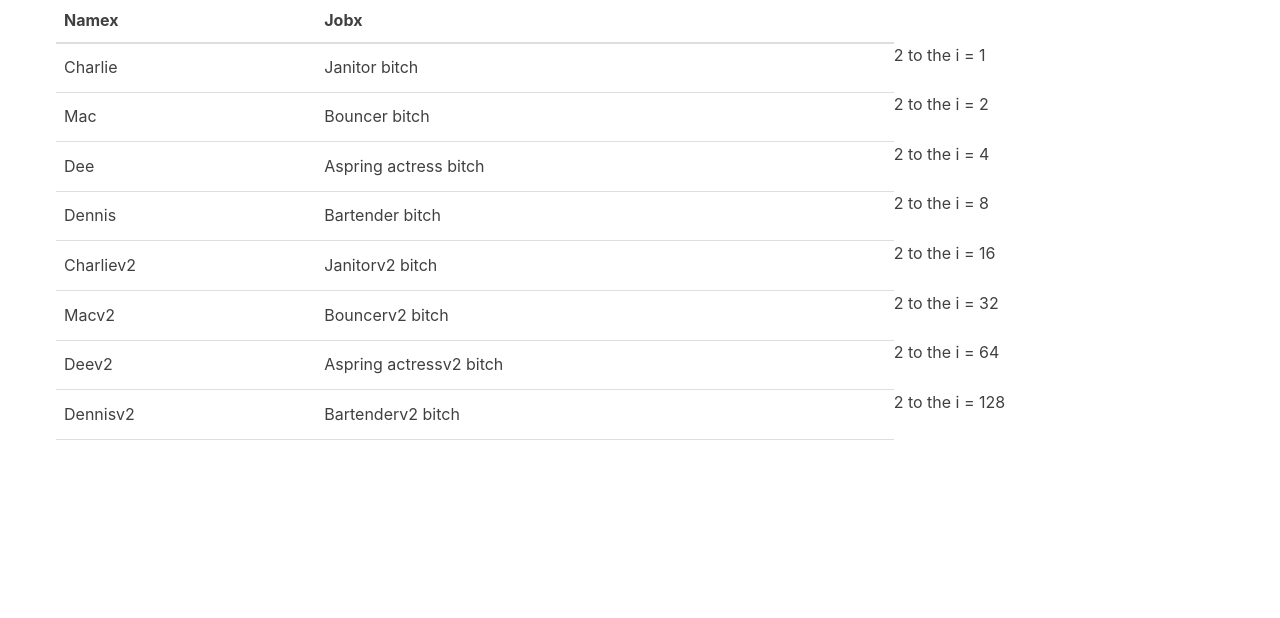
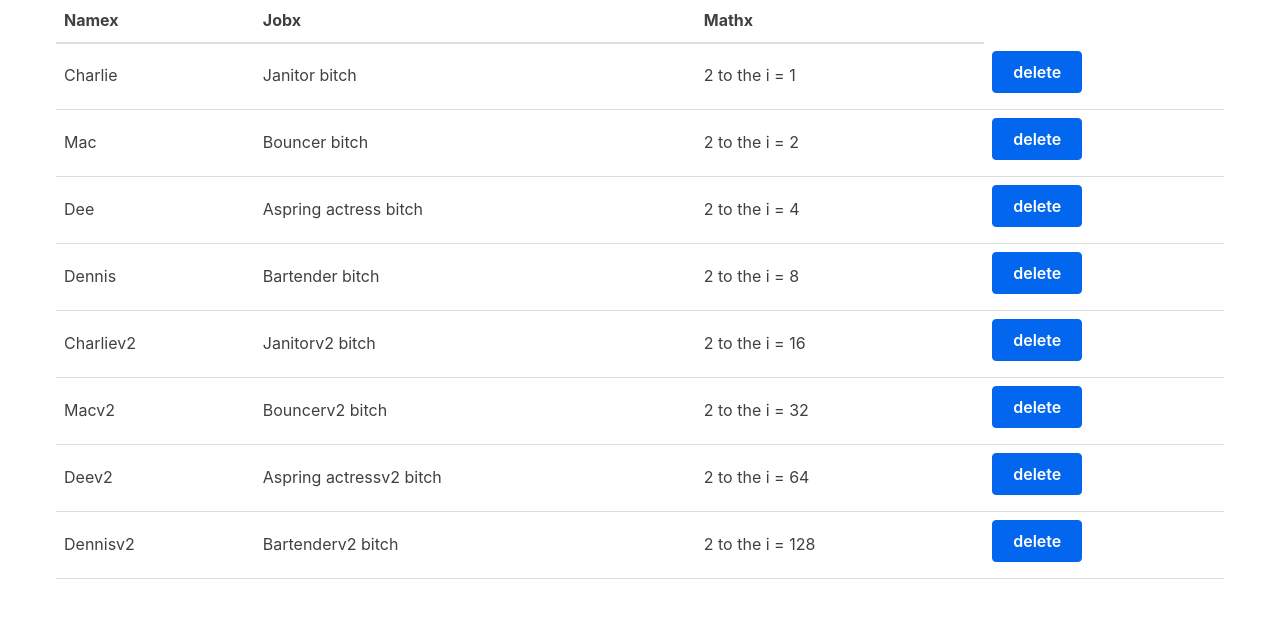
Before and after one commit to codejoy-wins/React4Beginners, a React (Create React App) app: page / in a window 1280 px wide. Shown: the top 618 px of the page. Built offline with nearby package versions, Linux system fonts and the light colour scheme.

Commit message:
pre cleanup

```diff
--- a/src/components/App.js
+++ b/src/components/App.js
@@ -2,8 +2,8 @@ import React, {Component} from 'react';
 import Table from './Table';
 
 class App extends Component {
-    render() {
-        const characters = [
+    state = {
+        characters: [
             {
                 'name': 'Charlie',
                 'job': 'Janitor'
@@ -36,10 +36,28 @@ class App extends Component {
                 'name': 'Dennisv2',
                 'job': 'Bartenderv2'
             }
-        ];
+        ]
+    }
+    removeCharacter = index => {
+        const { characters } = this.state;
+// only keep ones whose index does not match index under deletion
+        this.setState({
+            characters: characters.filter((character,i) => {
+                return i !== index;
+            })
+        })
+    }
+
+
+    render() {
+        const { characters } = this.state;
+
         return (
             <div className="container">
-                <Table characterData={characters}/>
+                <Table
+                    characterData={characters}
+                    removeCharacter={this.removeCharacter}
+                />
             </div>
         );
     }
--- a/src/components/Table.js
+++ b/src/components/Table.js
@@ -3,7 +3,7 @@ import React, { Component } from 'react'
 export class Table extends Component {
   render() {
 
-    const {characterData } = this.props; // create a variable called chardata that is the props passed from app.js
+    const {characterData, removeCharacter } = this.props; // create a variable called chardata that is the props passed from app.js
 
     const TableHeader = () => {
         return (
@@ -11,6 +11,7 @@ export class Table extends Component {
             <tr>
                 <th>Namex</th>
                 <th>Jobx</th>
+                <th>Mathx</th>
             </tr>
             </thead>
         )
@@ -44,7 +45,9 @@ export class Table extends Component {
                     <td>{objr.name}</td>
                     {/* I want to do an if statement and say nice guy if index > 10 */}
                     <td>{objr.job} bitch</td>
-                    <p>2 to the i = {Math.pow(2,mindex)}</p>
+                    <td>2 to the i = {Math.pow(2,mindex)}</td>
+                    <td><button onClick={()=> props.removeCharacter(mindex)}>delete</button></td>
+
                 </tr>
             );
         });
@@ -55,7 +58,10 @@ export class Table extends Component {
     return (
         <table>
             < TableHeader />
-            < TableBody characterData={characterData}/>
+            < TableBody
+                characterData={characterData}
+                removeCharacter={removeCharacter}
+            />
             {/* I think this is taking the props and passing it down as more props to the tablebody component */}
         </table>
     );
```
